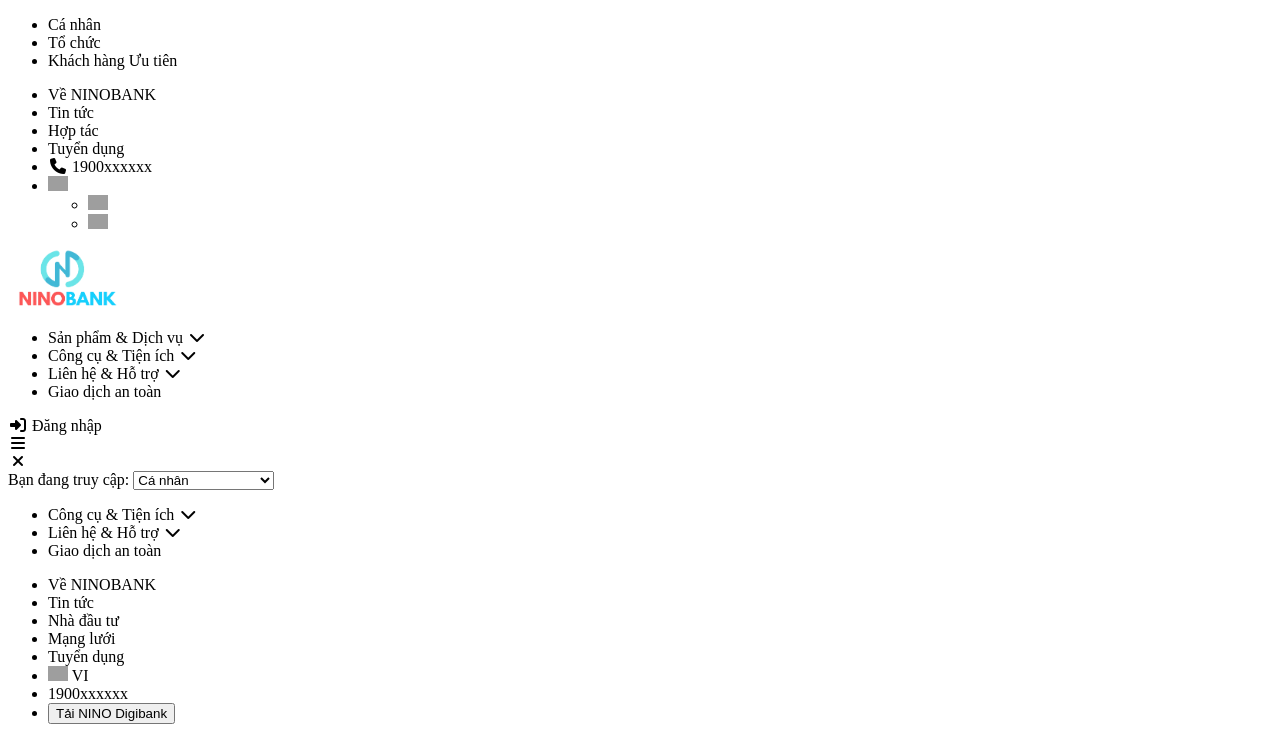
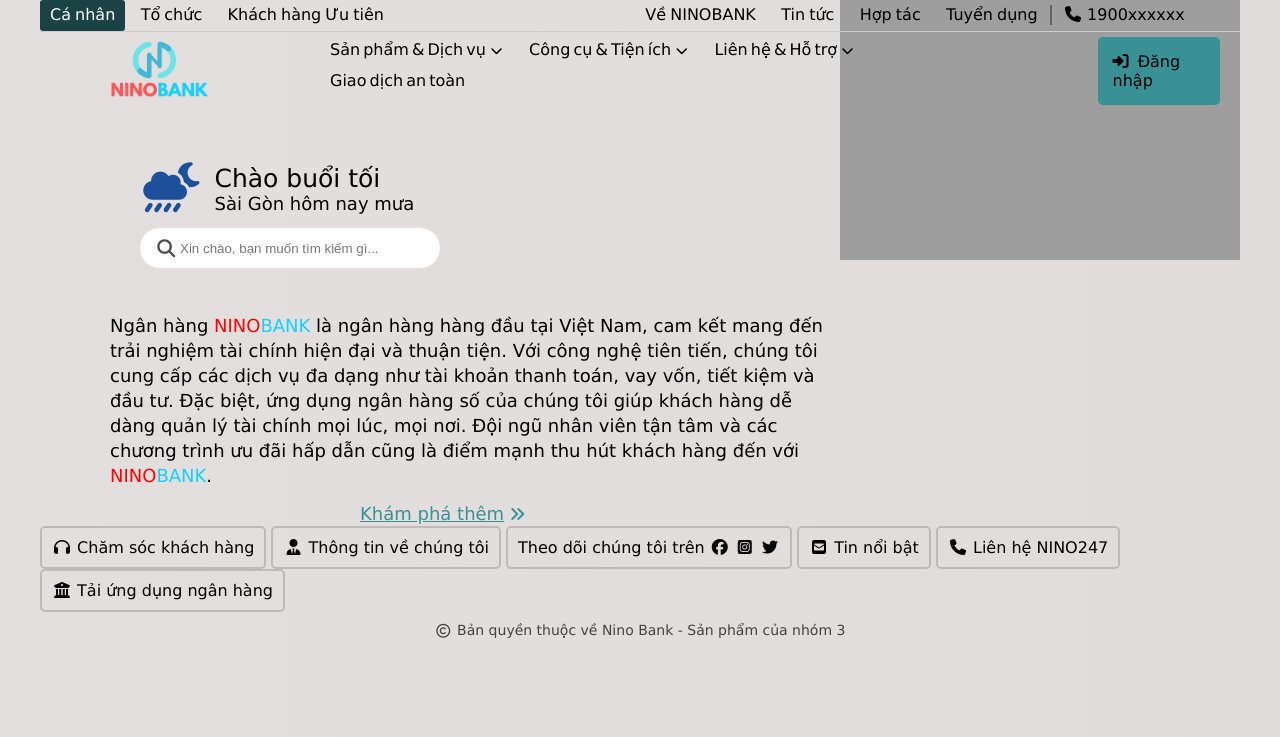
Before and after one commit to PurePeter/Ninobank, a plain HTML site: page index.html in a window 1280 px wide. Shown: the top 737 px of the page. Drawn offline with Linux system fonts and the light colour scheme; the site is published under a folder, as on GitHub Pages, so addresses that start at the root find nothing; grey boxes are pictures that could not be loaded.

Commit message:
Update index.html

```diff
--- a/index.html
+++ b/index.html
@@ -5,8 +5,8 @@
     <meta name="viewport" content="width=device-width, initial-scale=1.0">
     <title>NinoBank</title>
     <link rel="icon" href="./assets/logo/logo-Photoroom.png" type="image/x-icon" />
-    <link rel="stylesheet" href="/assets/style/index.css">
-    <link rel="stylesheet" href="/assets/style/response_index.css">
+    <link rel="stylesheet" href="./assets/style/index.css">
+    <link rel="stylesheet" href="./assets/style/response_index.css">
     <link href="https://fonts.googleapis.com/css2?family=Roboto:wght@300;400;500;700;900&display=swap" rel="stylesheet">
     <link rel="stylesheet" href="./assets/font/fontawesome-free-6.5.2-web/css/all.min.css">
     <link rel="stylesheet" href="https://cdnjs.cloudflare.com/ajax/libs/font-awesome/6.6.0/css/all.min.css" integrity="sha512-Kc323vGBEqzTmouAECnVceyQqyqdsSiqLQISBL29aUW4U/M7pSPA/gEUZQqv1cwx4OnYxTxve5UMg5GT6L4JJg==" crossorigin="anonymous" referrerpolicy="no-referrer" />
```
